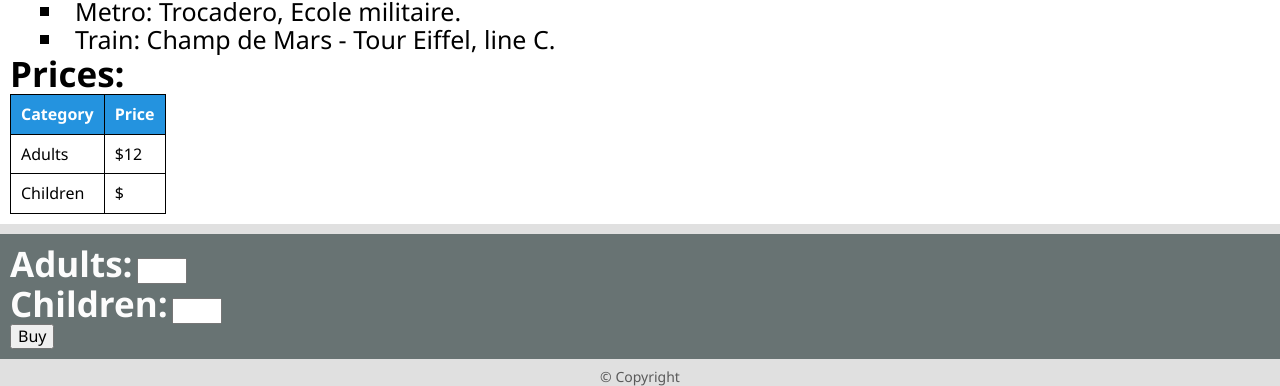
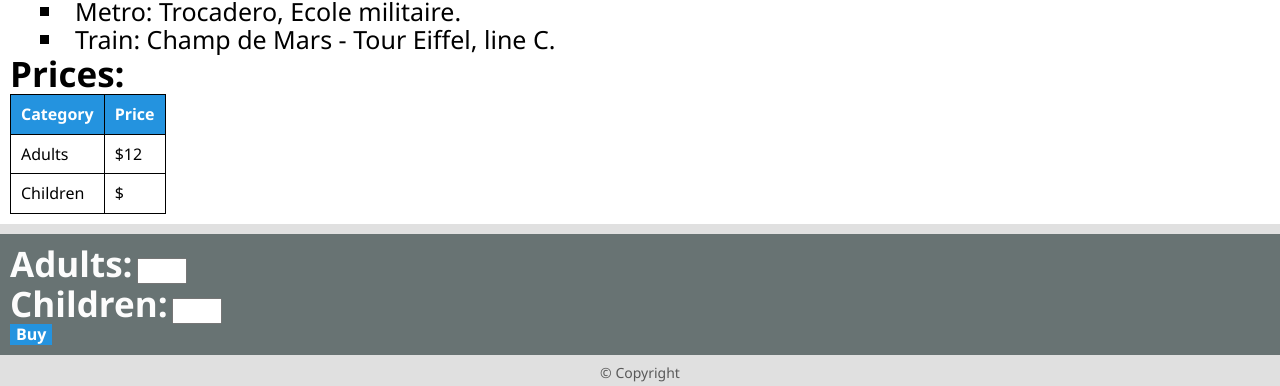
Before and after one commit to yurilov/js-learning, a website: page index.html in a window 1280 px wide. Shown: the part 699-1085 px from the top of the page. Drawn offline with nearby package versions, Linux system fonts and the light colour scheme.

Commit message:
Update index.html

```diff
--- a/index.html
+++ b/index.html
@@ -57,7 +57,7 @@
           <label for="children" class="section__text">Children:</label>
           <input type="number" id="children">
           <br>
-          <button type="submit">Buy</button>
+          <button type="submit" class="btn">Buy</button>
         </form>
       </div>
     </section>
```
